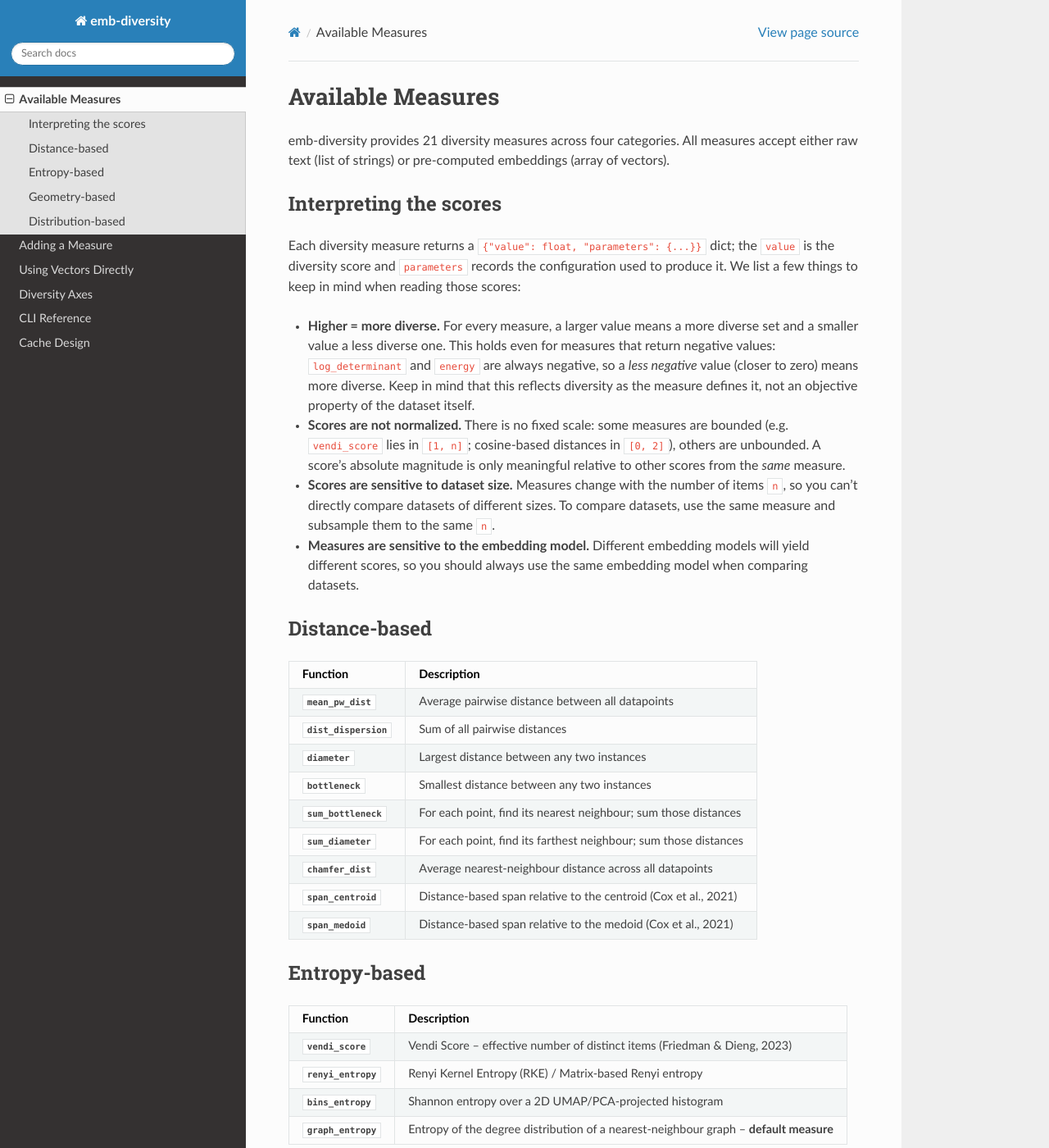
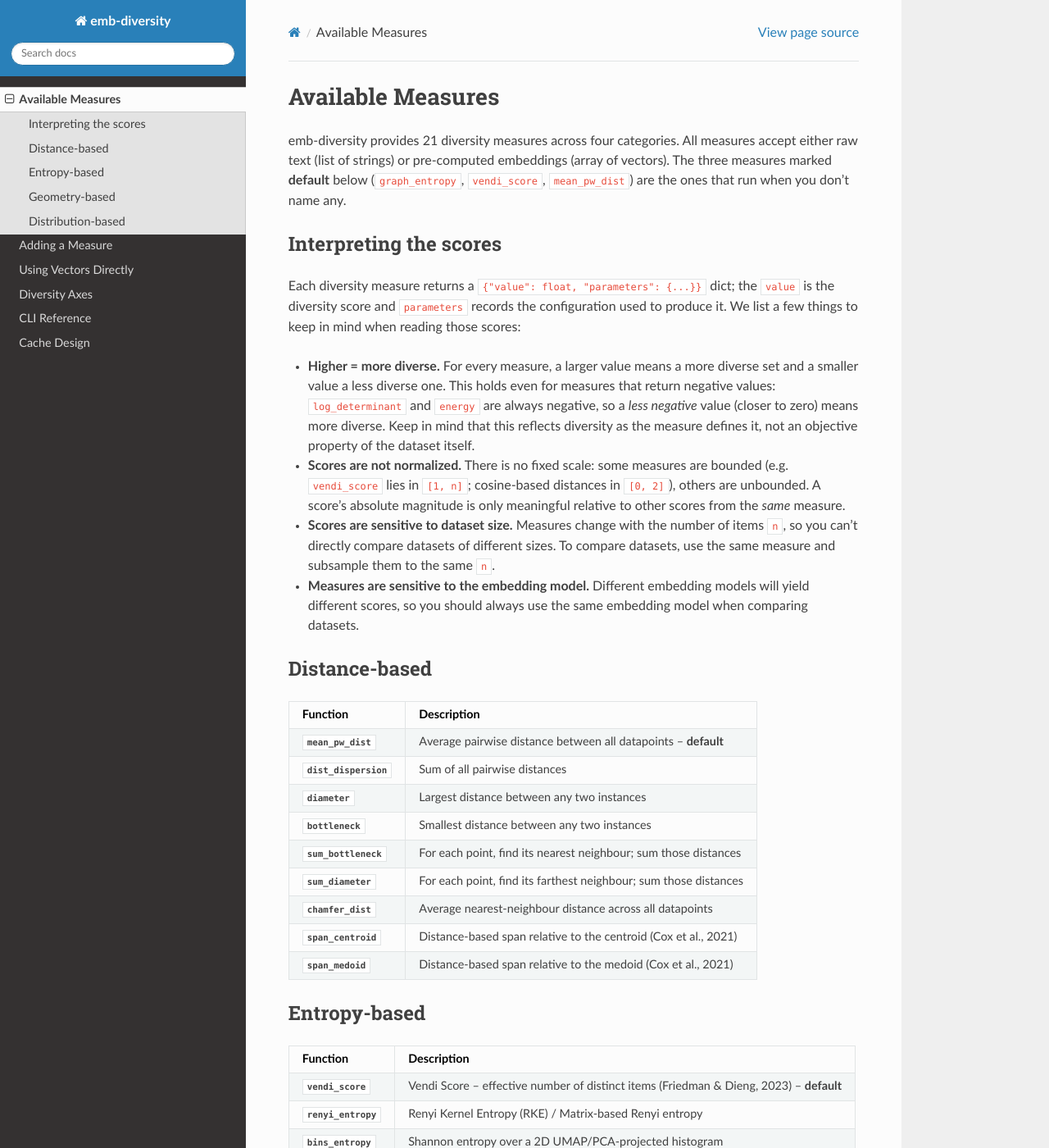
Before and after one commit to nlpsoc/emb-diversity, a Sphinx documentation site: the page built from docs/source/user-guide/measures.md, in a window 1280 px wide and 1400 px high. Shown: the whole window at 82% size. Built offline with Sphinx 7.4.7 and the Read the Docs theme 3.1.0, drawn with Linux system fonts in a browser that asks for light colours; pages that are not in the unit, such as notebooks, are missing from menus.

Commit message:
Correct the documented default measure to the three-measure set
The default (`DEFAULT_MEASURE`) is graph_entropy, vendi_score, and mean_pw_dist,
as the README quickstart already shows. Several places still described it as just
graph_entropy:

- the CLI `-m`/`--measure` help string (both commands),
- the convenience `measure_diversity` docstring,
- the CLI reference Options table, and
- the measures catalog ("default measure" label on graph_entropy only).

Update all of them so the three default measures are marked consistently.

Co-Authored-By: Claude Opus 4.8 (1M context) <noreply@anthropic.com>

```diff
--- a/docs/source/user-guide/measures.md
+++ b/docs/source/user-guide/measures.md
@@ -2,6 +2,7 @@
 
 emb-diversity provides 21 diversity measures across four categories.
 All measures accept either raw text (list of strings) or pre-computed embeddings (array of vectors).
+The three measures marked **default** below (`graph_entropy`, `vendi_score`, `mean_pw_dist`) are the ones that run when you don't name any.
 
 ## Interpreting the scores
 
@@ -29,7 +30,7 @@ scores:
 
 | Function | Description |
 |---|---|
-| {func}`mean_pw_dist <emb_diversity.measures.mean_pw_dist.mean_pw_dist>` | Average pairwise distance between all datapoints |
+| {func}`mean_pw_dist <emb_diversity.measures.mean_pw_dist.mean_pw_dist>` | Average pairwise distance between all datapoints -- **default** |
 | {func}`dist_dispersion <emb_diversity.measures.dist_dispersion.dist_dispersion>` | Sum of all pairwise distances |
 | {func}`diameter <emb_diversity.measures.diameter.diameter>` | Largest distance between any two instances |
 | {func}`bottleneck <emb_diversity.measures.bottleneck.bottleneck>` | Smallest distance between any two instances |
@@ -43,10 +44,10 @@ scores:
 
 | Function | Description |
 |---|---|
-| {func}`vendi_score <emb_diversity.measures.vendi_score.vendi_score>` | Vendi Score -- effective number of distinct items (Friedman & Dieng, 2023) |
+| {func}`vendi_score <emb_diversity.measures.vendi_score.vendi_score>` | Vendi Score -- effective number of distinct items (Friedman & Dieng, 2023) -- **default** |
 | {func}`renyi_entropy <emb_diversity.measures.renyi_entropy.renyi_entropy>` | Renyi Kernel Entropy (RKE) / Matrix-based Renyi entropy |
 | {func}`bins_entropy <emb_diversity.measures.bins_entropy.bins_entropy>` | Shannon entropy over a 2D UMAP/PCA-projected histogram |
-| {func}`graph_entropy <emb_diversity.measures.graph_entropy.graph_entropy>` | Entropy of the degree distribution of a nearest-neighbour graph -- **default measure** |
+| {func}`graph_entropy <emb_diversity.measures.graph_entropy.graph_entropy>` | Entropy of the degree distribution of a nearest-neighbour graph -- **default** |
 
 ## Geometry-based
 
```
Also changed, not shown: docs/source/user-guide/cli.md (+1 -1 lines), 3 other files.
